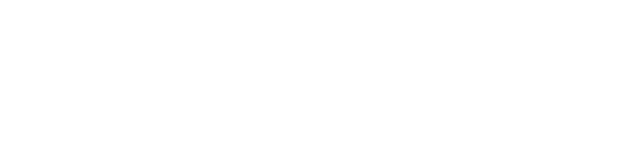
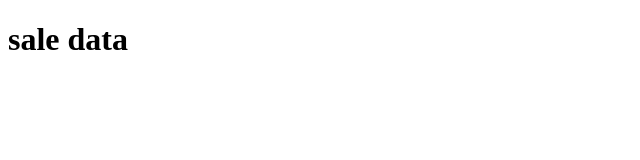
Before and after one commit to SsxnN7070/pat-project, a plain HTML site: page index.html in a window 1280 px wide. Shown: the whole page, without its empty margins (0-640 px from the left). Drawn offline with Linux system fonts and the light colour scheme.

Commit message:
add sale data

```diff
--- a/index.html
+++ b/index.html
@@ -6,6 +6,6 @@
     <title>Document</title>
 </head>
 <body>
-
+    <h1>sale data</h1>
 </body>
 </html>
```
Also changed, not shown: readme.txt (added).
